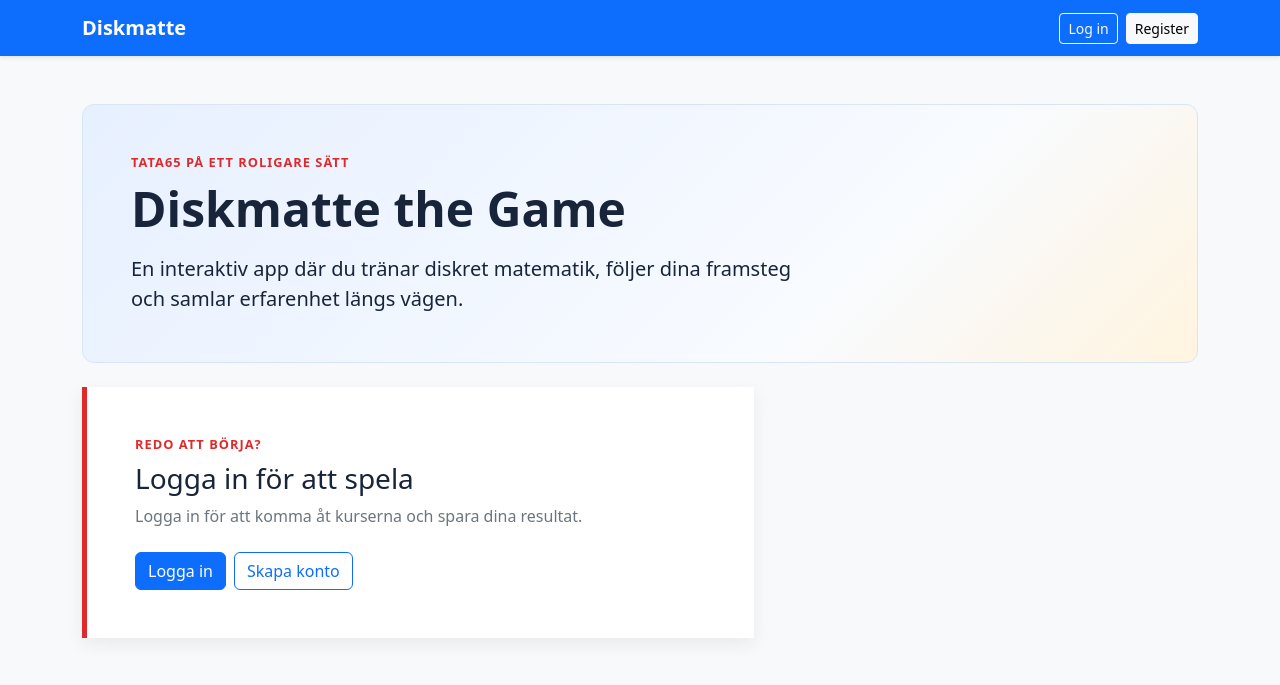
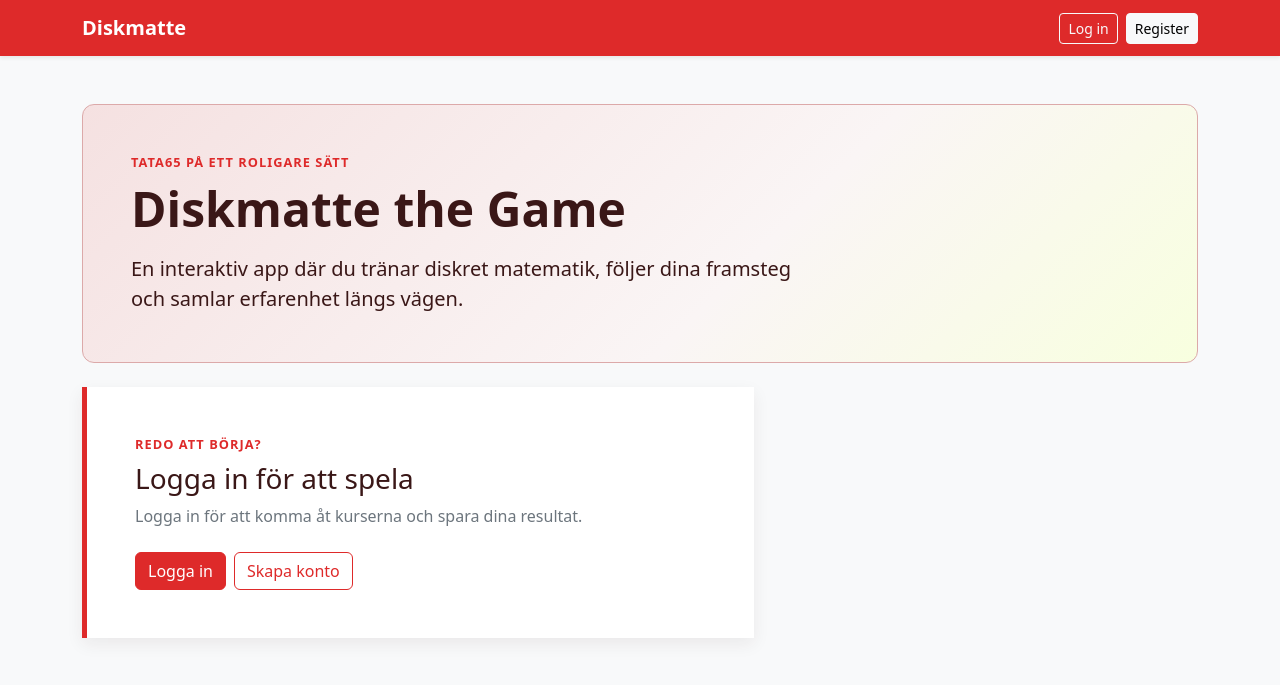
Before and after one commit to ToglivvilgoT/diskmatte-the-game, a Django app: page / in a window 1280 px wide. Shown: the top 685 px of the page. Run offline with Django 5.2, Linux system fonts and the light colour scheme; data that the repository does not hold is empty.

Commit message:
feat: make app red themed instead of blue

```diff
--- a/diskmatte-the-game/static/css/app.css
+++ b/diskmatte-the-game/static/css/app.css
@@ -1,8 +1,92 @@
+/* Variables  */
+
 :root {
+    /* Brand colors */
     --diskmatte-primary: #de2a2a;
-    --diskmatte-ink: #17243a;
-    --diskmatte-muted: #68758a;
+    --diskmatte-ink: #3a1717;
+    --diskmatte-muted: #8a6868;
+
+    /* Bootstrap overrides */
+    --bs-primary: #de2a2a;
+    --bs-primary-rgb: 222, 42, 42;
+    --bs-primary-text-emphasis: #6f1515;
+    --bs-primary-bg-subtle: #f5e1e1;
+    --bs-primary-border-subtle: #dca9a9;
+
+    /* Neutral colors */
+    --color-white: #ffffff;
+    --color-border-neutral: #eddfdf;
+    --color-border-input: #dacece;
+
+    /* Light backgrounds */
+    --color-bg-hero-light: #f5e1e1;
+    --color-bg-hero-lighter: #faf5f5;
+    --color-bg-accent-tan: #f8ffdf;
+    --color-bg-hover-light: #fff4f4;
+
+    /* Button colors */
+    --btn-primary-hover-bg: #b82020;
+    --btn-primary-hover-border: #a31a1a;
+    --btn-primary-active-bg: #a31a1a;
+    --btn-primary-active-border: #8d1515;
+
+    /* Shadows */
+    --color-shadow: rgba(58, 23, 23, 0.07);
 }
+
+.progress-bar {
+    --bs-progress-bar-bg: var(--diskmatte-primary);
+}
+
+.alert-info {
+    --bs-alert-color: var(--bs-primary-text-emphasis);
+    --bs-alert-bg: var(--bs-primary-bg-subtle);
+    --bs-alert-border-color: var(--bs-primary-border-subtle);
+    --bs-alert-link-color: var(--bs-primary-text-emphasis);
+}
+
+.btn-primary {
+    --bs-btn-color: var(--color-white);
+    --bs-btn-bg: var(--diskmatte-primary);
+    --bs-btn-border-color: var(--diskmatte-primary);
+    --bs-btn-hover-color: var(--color-white);
+    --bs-btn-hover-bg: var(--btn-primary-hover-bg);
+    --bs-btn-hover-border-color: var(--btn-primary-hover-border);
+    --bs-btn-focus-shadow-rgb: var(--bs-primary-rgb);
+    --bs-btn-active-color: var(--color-white);
+    --bs-btn-active-bg: var(--btn-primary-active-bg);
+    --bs-btn-active-border-color: var(--btn-primary-active-border);
+    --bs-btn-active-shadow: inset 0 3px 5px rgba(0, 0, 0, 0.125);
+    --bs-btn-disabled-color: var(--color-white);
+    --bs-btn-disabled-bg: var(--diskmatte-primary);
+    --bs-btn-disabled-border-color: var(--diskmatte-primary);
+}
+
+.btn-outline-primary {
+    --bs-btn-color: var(--diskmatte-primary);
+    --bs-btn-border-color: var(--diskmatte-primary);
+    --bs-btn-hover-color: var(--color-white);
+    --bs-btn-hover-bg: var(--diskmatte-primary);
+    --bs-btn-hover-border-color: var(--diskmatte-primary);
+    --bs-btn-focus-shadow-rgb: var(--bs-primary-rgb);
+    --bs-btn-active-color: var(--color-white);
+    --bs-btn-active-bg: var(--diskmatte-primary);
+    --bs-btn-active-border-color: var(--diskmatte-primary);
+    --bs-btn-active-shadow: inset 0 3px 5px rgba(0, 0, 0, 0.125);
+    --bs-btn-disabled-color: var(--diskmatte-primary);
+    --bs-btn-disabled-bg: transparent;
+    --bs-btn-disabled-border-color: var(--diskmatte-primary);
+    --bs-gradient: none;
+}
+
+a {
+    --bs-link-color: var(--diskmatte-primary);
+    --bs-link-hover-color: var(--bs-primary-text-emphasis);
+    --bs-link-color-rgb: var(--bs-primary-rgb);
+    --bs-link-hover-color-rgb: 111, 21, 21;
+}
+
+/* ================================== */
 
 .hint-disclosure[open] > summary {
     display: none;
@@ -70,8 +154,8 @@ body {
 }
 
 .home-hero {
-    background: linear-gradient(135deg, #e7f0ff 0%, #f8fbff 68%, #fff4df 100%);
-    border: 1px solid #d9e5f7;
+    background: linear-gradient(135deg, var(--color-bg-hero-light) 0%, var(--color-bg-hero-lighter) 60%, var(--color-bg-accent-tan) 100%);
+    border: 1px solid var(--bs-primary-border-subtle);
     border-radius: 0.75rem;
 }
 
@@ -125,16 +209,16 @@ body {
 
 .home-signin {
     max-width: 42rem;
-    background: #ffffff;
+    background: var(--color-white);
     border-left: 0.35rem solid var(--diskmatte-primary);
-    box-shadow: 0 0.35rem 1rem rgba(23, 36, 58, 0.07);
+    box-shadow: 0 0.35rem 1rem var(--color-shadow);
 }
 
 .disk-balance {
     padding: 0.6rem 0.9rem;
     color: var(--diskmatte-primary);
-    background: #ffffff;
-    border: 1px solid #d9e5f7;
+    background: var(--color-white);
+    border: 1px solid var(--bs-primary-border-subtle);
     border-radius: 0.5rem;
     font-weight: 700;
 }
```
Also changed, not shown: other parts of diskmatte-the-game/static/css/app.css (+13 -13 lines).
